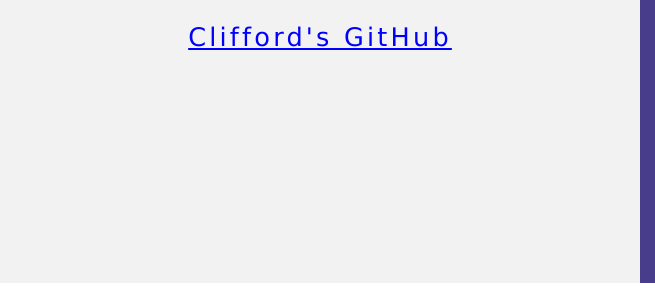
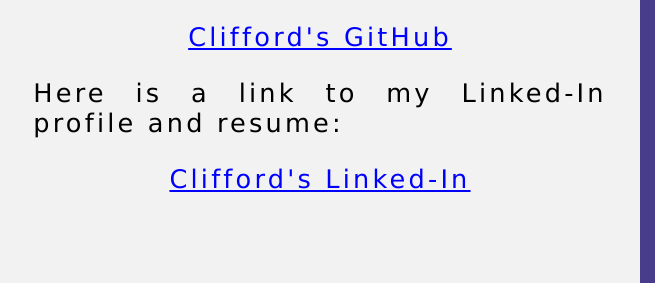
Before and after one commit to clcar23/clcar23.github.io, a plain HTML site: page index.html in a window 1280 px wide. Shown: the part 1653-1941 px from the top of the page, 0-655 px from the left. Drawn offline with Linux system fonts and the light colour scheme.

Commit message:
Update index.html

```diff
--- a/index.html
+++ b/index.html
@@ -132,6 +132,9 @@
                 <br>
                 <p class="center"><a href="https://github.com/clcar23" target="_blank">Clifford's GitHub</a></p>
             </p>
+        <p>Here is a link to my Linked-In profile and resume:
+            <p class="center"><a href="https://www.linkedin.com/in/clcar23/" target="_blank">Clifford's Linked-In</a></p>
+            </p>
         </div>
         <!--Right Column-->
         <div class="Column_2">
```
